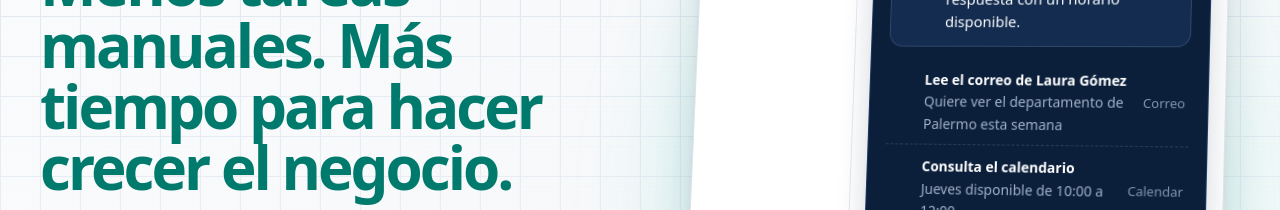
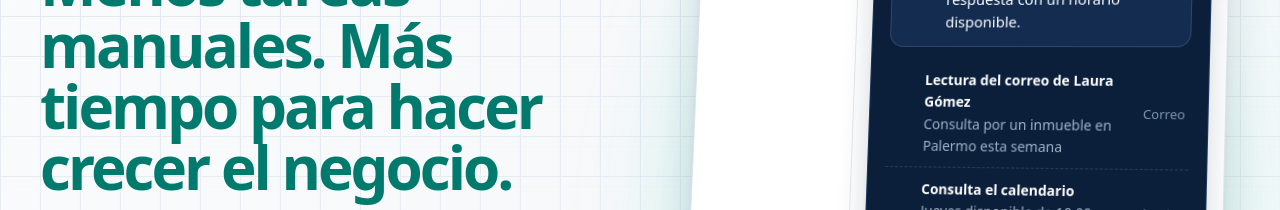
Before and after one commit to CESARKUBEREK/Delega, a Next.js app: page / in a window 1280 px wide. Shown: the part 413-623 px from the top of the page. Built offline with nearby package versions, Linux system fonts and the light colour scheme; no server answers.

Commit message:
Refine neutral Spanish copy in command-demo.tsx

```diff
--- a/src/components/site/command-demo.tsx
+++ b/src/components/site/command-demo.tsx
@@ -2,7 +2,7 @@ import type { CSSProperties } from "react"
 
 // La pieza central del sitio: una petición en lenguaje natural se convierte en
 // pasos que MarchaSolo coordina (leer, consultar, redactar) y termina en lo
-// que espera tu aprobación. Una sola animación al cargar; sin ella si se
+// que queda pendiente de aprobación. Una sola animación al cargar; sin ella si se
 // prefiere menos movimiento. Es una ilustración: los botones no hacen nada.
 export type DemoStep = { title: string; detail: string; app: string }
 export type Demo = {
@@ -16,7 +16,7 @@ export const VISIT_DEMO: Demo = {
   title: "Responder consultas de visitas",
   ask: "Al recibir una consulta para visitar una propiedad, consultar la agenda y preparar una respuesta con un horario disponible.",
   steps: [
-    { title: "Lee el correo de Laura Gómez", detail: "Quiere ver el departamento de Palermo esta semana", app: "Correo" },
+    { title: "Lectura del correo de Laura Gómez", detail: "Consulta por un inmueble en Palermo esta semana", app: "Correo" },
     { title: "Consulta el calendario", detail: "Jueves disponible de 10:00 a 12:00", app: "Calendar" },
     { title: "Consulta la ficha de la propiedad", detail: "3 habitaciones, disponible", app: "CRM" },
     { title: "Redacta la respuesta", detail: "Propone el jueves a las 10:00", app: "Borrador" },
```
